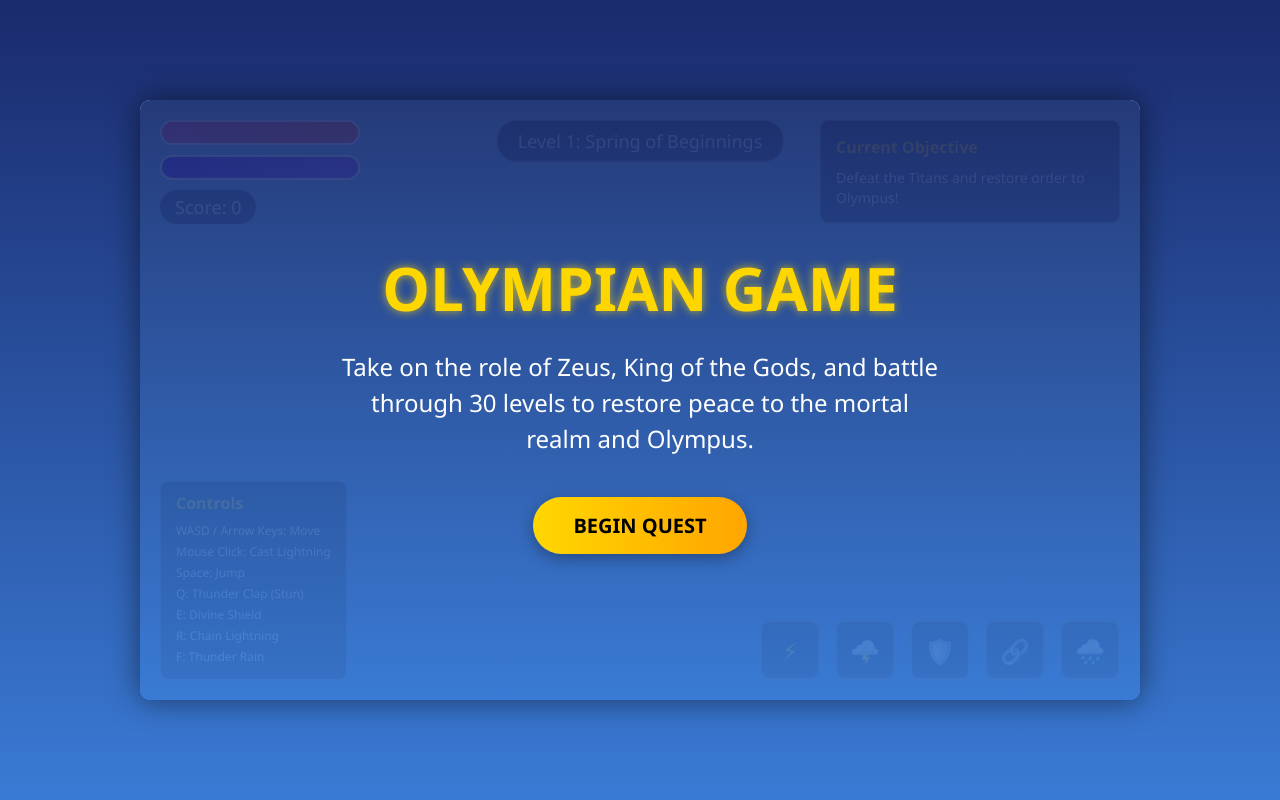
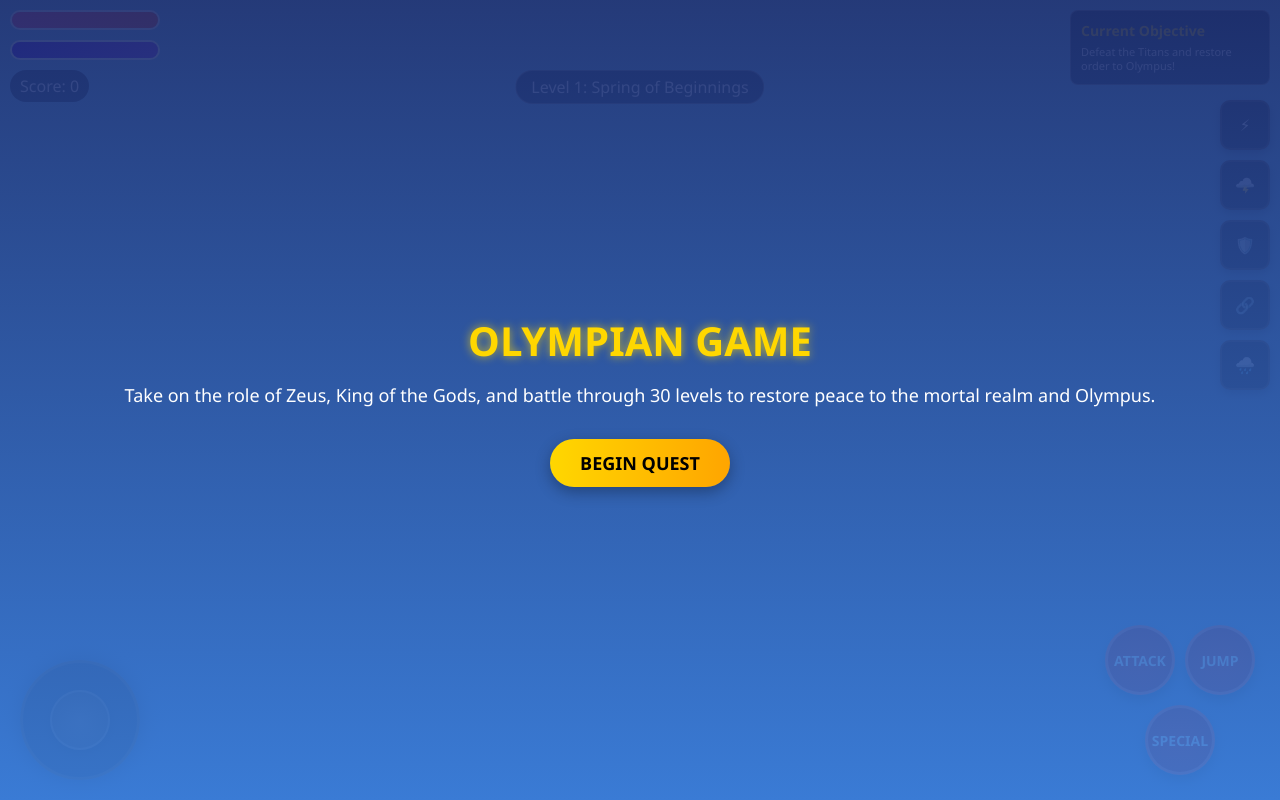
Before and after one commit to SeraphielSpark/contentcreator, a plain HTML site: page game.html in a window 1280 px wide. Drawn offline with Linux system fonts and the light colour scheme.

Commit message:
Add files via upload

```diff
--- a/game.html
+++ b/game.html
@@ -2,7 +2,7 @@
 <html lang="en">
 <head>
     <meta charset="UTF-8">
-    <meta name="viewport" content="width=device-width, initial-scale=1.0">
+    <meta name="viewport" content="width=device-width, initial-scale=1.0, user-scalable=no">
     <title>Olympian Game - Zeus Adventure</title>
     <style>
         * {
@@ -21,21 +21,23 @@
             color: #fff;
             overflow: hidden;
             height: 100vh;
+            width: 100vw;
             display: flex;
             flex-direction: column;
             align-items: center;
             justify-content: center;
             touch-action: manipulation;
+            position: fixed;
         }
 
         #gameContainer {
             position: relative;
-            width: 100%;
-            max-width: 1000px;
-            height: 600px;
-            margin: 0 auto;
-            box-shadow: 0 0 30px rgba(0, 0, 0, 0.5);
-            border-radius: 10px;
+            width: 100vw;
+            height: 100vh;
+            max-width: none;
+            margin: 0;
+            box-shadow: none;
+            border-radius: 0;
             overflow: hidden;
         }
 
@@ -43,6 +45,8 @@
             display: block;
             background: linear-gradient(to bottom, #87CEEB, #3a7bd5);
             cursor: crosshair;
+            width: 100%;
+            height: 100%;
         }
 
         #uiOverlay {
@@ -57,12 +61,12 @@
 
         #healthBar {
             position: absolute;
-            top: 20px;
-            left: 20px;
-            width: 200px;
-            height: 25px;
+            top: 10px;
+            left: 10px;
+            width: 150px;
+            height: 20px;
             background: rgba(0, 0, 0, 0.5);
-            border-radius: 12px;
+            border-radius: 10px;
             overflow: hidden;
             border: 2px solid #fff;
         }
@@ -76,12 +80,12 @@
 
         #manaBar {
             position: absolute;
-            top: 55px;
-            left: 20px;
-            width: 200px;
-            height: 25px;
+            top: 40px;
+            left: 10px;
+            width: 150px;
+            height: 20px;
             background: rgba(0, 0, 0, 0.5);
-            border-radius: 12px;
+            border-radius: 10px;
             overflow: hidden;
             border: 2px solid #fff;
         }
@@ -94,46 +98,30 @@
         }
 
         #controls {
+            display: none;
+        }
+
+        #objective {
             position: absolute;
-            bottom: 20px;
-            left: 20px;
+            top: 10px;
+            right: 10px;
             background: rgba(0, 0, 0, 0.6);
-            padding: 10px 15px;
+            padding: 10px;
             border-radius: 8px;
             border: 1px solid rgba(255, 255, 255, 0.3);
-        }
-
-        #controls h3 {
-            margin-bottom: 8px;
-            font-size: 16px;
+            max-width: 200px;
+            font-size: 12px;
+        }
+
+        #objective h3 {
+            margin-bottom: 5px;
+            font-size: 14px;
             color: #FFD700;
         }
 
-        #controls p {
-            font-size: 12px;
-            margin-bottom: 4px;
-        }
-
-        #objective {
-            position: absolute;
-            top: 20px;
-            right: 20px;
-            background: rgba(0, 0, 0, 0.6);
-            padding: 15px;
-            border-radius: 8px;
-            border: 1px solid rgba(255, 255, 255, 0.3);
-            max-width: 300px;
-        }
-
-        #objective h3 {
-            margin-bottom: 10px;
-            font-size: 16px;
-            color: #FFD700;
-        }
-
         #objective p {
-            font-size: 14px;
-            line-height: 1.4;
+            font-size: 11px;
+            line-height: 1.3;
         }
 
         #dialogBox {
@@ -141,9 +129,9 @@
             bottom: 100px;
             left: 50%;
             transform: translateX(-50%);
-            width: 80%;
+            width: 90%;
             background: rgba(0, 0, 0, 0.8);
-            padding: 20px;
+            padding: 15px;
             border-radius: 10px;
             border: 2px solid #FFD700;
             text-align: center;
@@ -153,7 +141,7 @@
         }
 
         #dialogText {
-            font-size: 18px;
+            font-size: 16px;
             margin-bottom: 15px;
             line-height: 1.4;
         }
@@ -187,32 +175,31 @@
             justify-content: center;
             z-index: 20;
             pointer-events: auto;
+            padding: 20px;
+            text-align: center;
         }
 
         #title {
-            font-size: 60px;
+            font-size: 40px;
             font-weight: bold;
-            margin-bottom: 20px;
+            margin-bottom: 15px;
             text-shadow: 0 0 10px rgba(255, 215, 0, 0.7);
             color: #FFD700;
-            text-align: center;
         }
 
         #subtitle {
-            font-size: 24px;
-            margin-bottom: 40px;
-            text-align: center;
-            max-width: 600px;
-            line-height: 1.5;
+            font-size: 18px;
+            margin-bottom: 30px;
+            line-height: 1.4;
         }
 
         #startButton {
             background: linear-gradient(to right, #FFD700, #FFA500);
             border: none;
-            padding: 15px 40px;
+            padding: 12px 30px;
             border-radius: 30px;
             color: #000;
-            font-size: 20px;
+            font-size: 18px;
             font-weight: bold;
             cursor: pointer;
             transition: transform 0.3s, box-shadow 0.3s;
@@ -225,62 +212,28 @@
         }
 
         #abilities {
-            position: absolute;
-            bottom: 20px;
-            right: 20px;
-            display: flex;
-            gap: 15px;
-            pointer-events: auto;
-        }
-
-        .ability {
-            width: 60px;
-            height: 60px;
-            background: rgba(0, 0, 0, 0.6);
-            border-radius: 10px;
-            display: flex;
-            align-items: center;
-            justify-content: center;
-            border: 2px solid rgba(255, 255, 255, 0.3);
-            cursor: pointer;
-            transition: transform 0.2s, border-color 0.2s;
-            pointer-events: auto;
-        }
-
-        .ability:hover {
-            transform: scale(1.1);
-            border-color: #FFD700;
-        }
-
-        .ability-icon {
-            font-size: 24px;
-            color: #FFD700;
-        }
-
-        .ability.cooldown {
-            opacity: 0.5;
-            cursor: not-allowed;
+            display: none;
         }
 
         #levelIndicator {
             position: absolute;
-            top: 20px;
+            top: 70px;
             left: 50%;
             transform: translateX(-50%);
             background: rgba(0, 0, 0, 0.6);
-            padding: 8px 20px;
+            padding: 5px 15px;
             border-radius: 20px;
-            font-size: 18px;
+            font-size: 16px;
             border: 1px solid rgba(255, 255, 255, 0.3);
         }
 
         #score {
             position: absolute;
-            top: 90px;
-            left: 20px;
-            font-size: 18px;
+            top: 70px;
+            left: 10px;
+            font-size: 16px;
             background: rgba(0, 0, 0, 0.6);
-            padding: 5px 15px;
+            padding: 5px 10px;
             border-radius: 20px;
         }
 
@@ -299,12 +252,12 @@
             top: 50%;
             left: 50%;
             transform: translate(-50%, -50%);
-            font-size: 40px;
+            font-size: 30px;
             font-weight: bold;
             color: #FFD700;
             text-shadow: 0 0 10px rgba(0, 0, 0, 0.8);
             background: rgba(0, 0, 0, 0.7);
-            padding: 20px 40px;
+            padding: 15px 30px;
             border-radius: 10px;
             border: 3px solid #FFD700;
             display: none;
@@ -359,17 +312,17 @@
             }
         }
 
-        /* Mobile Controls - Redesigned with Mini Joystick */
+        /* Mobile Controls - Always visible for testing */
         #mobileControls {
             position: absolute;
-            bottom: 20px;
+            bottom: 0;
             left: 0;
             width: 100%;
             height: 180px;
-            display: none;
+            display: flex;
             pointer-events: auto;
             z-index: 15;
-            padding: 0 20px;
+            padding: 0 10px;
         }
 
         #joystickContainer {
@@ -427,6 +380,7 @@
             transition: all 0.1s;
             touch-action: manipulation;
             box-shadow: 0 6px 12px rgba(0, 0, 0, 0.4);
+            pointer-events: auto;
         }
 
         .actionButton:active {
@@ -437,17 +391,17 @@
 
         #mobileAbilityButtons {
             position: absolute;
-            top: 20px;
-            right: 20px;
-            display: none;
+            top: 100px;
+            right: 10px;
+            display: flex;
             flex-direction: column;
             gap: 10px;
             pointer-events: auto;
         }
 
         .mobileAbility {
-            width: 55px;
-            height: 55px;
+            width: 50px;
+            height: 50px;
             background: rgba(30, 30, 30, 0.8);
             border-radius: 10px;
             display: flex;
@@ -457,6 +411,7 @@
             touch-action: manipulation;
             box-shadow: 0 4px 8px rgba(0, 0, 0, 0.3);
             transition: all 0.1s;
+            pointer-events: auto;
         }
 
         .mobileAbility:active {
@@ -519,22 +474,22 @@
             justify-content: flex-start;
             color: white;
             text-align: center;
-            padding: 40px;
+            padding: 20px;
             overflow-y: auto;
             -webkit-overflow-scrolling: touch;
         }
 
         #storyContent {
-            max-width: 800px;
-            font-size: 22px;
+            max-width: 100%;
+            font-size: 18px;
             line-height: 1.6;
-            margin-bottom: 40px;
+            margin-bottom: 30px;
             text-shadow: 0 0 10px rgba(255, 215, 0, 0.5);
         }
 
         #storyTitle {
-            font-size: 48px;
-            margin-bottom: 30px;
+            font-size: 36px;
+            margin-bottom: 20px;
             color: #FFD700;
             text-shadow: 0 0 15px rgba(255, 215, 0, 0.7);
         }
@@ -573,23 +528,23 @@
             justify-content: flex-start;
             color: white;
             text-align: center;
-            padding: 40px;
+            padding: 20px;
             overflow-y: auto;
             -webkit-overflow-scrolling: touch;
         }
 
         #levelCompleteTitle {
-            font-size: 48px;
+            font-size: 36px;
             margin-bottom: 20px;
             color: #FFD700;
             text-shadow: 0 0 15px rgba(255, 215, 0, 0.7);
         }
 
         #levelCompleteText {
-            font-size: 22px;
+            font-size: 18px;
             line-height: 1.6;
             margin-bottom: 30px;
-            max-width: 800px;
+            max-width: 100%;
         }
 
         #nextLevelButton {
@@ -611,13 +566,12 @@
             transform: scale(1.05);
         }
 
-        /* Mobile-specific styles */
-        @media (max-width: 768px) {
+        /* Force mobile layout for testing */
+        @media (max-width: 2000px) {
+            /* This will apply to all screen sizes for testing */
             #gameContainer {
-                width: 100%;
+                width: 100vw;
                 height: 100vh;
-                max-width: none;
-                border-radius: 0;
             }
 
             #gameCanvas {
@@ -699,6 +653,14 @@
                 padding: 12px 25px;
                 font-size: 14px;
             }
+
+            #mobileAbilityButtons {
+                top: 70px;
+            }
+
+            #levelIndicator, #score {
+                top: 50px;
+            }
         }
 
         /* Extra small height devices */
@@ -722,12 +684,31 @@
                 padding: 10px 20px;
                 font-size: 12px;
             }
+
+            #mobileAbilityButtons {
+                top: 60px;
+            }
+
+            #levelIndicator, #score {
+                top: 40px;
+                font-size: 14px;
+            }
+
+            #healthBar, #manaBar {
+                top: 5px;
+                width: 120px;
+                height: 15px;
+            }
+
+            #manaBar {
+                top: 30px;
+            }
         }
     </style>
 </head>
 <body>
     <div id="gameContainer">
-        <canvas id="gameCanvas" width="1000" height="600"></canvas>
+        <canvas id="gameCanvas"></canvas>
 
         <div id="uiOverlay">
             <div id="healthBar">
@@ -881,8 +862,8 @@
         const mobileChain = document.getElementById('mobileChain');
         const mobileRain = document.getElementById('mobileRain');
 
-        // Check if mobile device
-        const isMobile = /Android|webOS|iPhone|iPad|iPod|BlackBerry|IEMobile|Opera Mini/i.test(navigator.userAgent);
+        // Force mobile layout for testing
+        const isMobile = true; // Force mobile layout
 
         // Game State
         let gameStarted = false;
@@ -925,35 +906,35 @@
         const levels = [
             {
                 name: "Spring of Beginnings",
-                background:"background1.jpg", //"https://images.unsplash.com/photo-1506905925346-21bda4d32df4?ixlib=rb-1.2.1&auto=format&fit=crop&w=1000&q=80",
+                background:"background1.jpg",
                 enemies: 8,
                 collectibles: 5,
                 story: "You begin your journey in the lush fields of the mortal realm. The Titans have begun their assault, and you must gather your power to face them."
             },
             {
                 name: "Summer of Growth",
-                background: "background2.jpg", //"https://images.unsplash.com/photo-1505142468610-359e7d316be0?ixlib=rb-1.2.1&auto=format&fit=crop&w=1000&q=80",
+                background: "background2.jpg",
                 enemies: 12,
                 collectibles: 6,
                 story: "The heat of battle intensifies as you venture deeper into Titan territory. Your powers grow with each victory."
             },
             {
                 name: "Autumn of Harvest",
-                background: "background3.jpg", //"https://images.unsplash.com/photo-1506905925346-21bda4d32df4?ixlib=rb-1.2.1&auto=format&fit=crop&w=1000&q=80",
+                background: "background3.jpg",
                 enemies: 16,
                 collectibles: 7,
                 story: "The fallen leaves mark the passing of your enemies. But greater challenges await as you approach the Titan stronghold."
             },
             {
                 name: "Winter of Trials",
-                background:"background4.jpg", // "https://images.unsplash.com/photo-1518837695005-2083093ee35b?ixlib=rb-1.2.1&auto=format&fit=crop&w=1000&q=80",
+                background:"background4.jpg",
                 enemies: 20,
                 collectibles: 8,
                 story: "The cold winds of the northern realms test your resolve. The Titans grow desperate as you near their fortress."
             },
             {
                 name: "Season of Storms",
-                background:"background5.jpg", // "https://images.unsplash.com/photo-1506905925346-21bda4d32df4?ixlib=rb-1.2.1&auto=format&fit=crop&w=1000&q=80",
+                background:"background5.jpg",
                 enemies: 25,
                 collectibles: 9,
                 story: "Lightning cracks across the sky as you unleash your full power. The Titans tremble before the might of Olympus."
@@ -1821,6 +1802,12 @@
             }
         }
 
+        // Resize canvas to fit screen
+        function resizeCanvas() {
+            canvas.width = window.innerWidth;
+            canvas.height = window.innerHeight;
+        }
+
         // Game loop
         function gameLoop() {
             if (!gameStarted) return;
@@ -2125,10 +2112,17 @@
         });
 
         // Orientation change listener
-        window.addEventListener('resize', checkOrientation);
-        window.addEventListener('orientationchange', checkOrientation);
-
-        // Initial orientation check
+        window.addEventListener('resize', () => {
+            resizeCanvas();
+            checkOrientation();
+        });
+        window.addEventListener('orientationchange', () => {
+            resizeCanvas();
+            checkOrientation();
+        });
+
+        // Initial setup
+        resizeCanvas();
         checkOrientation();
     </script>
 </body>
```
